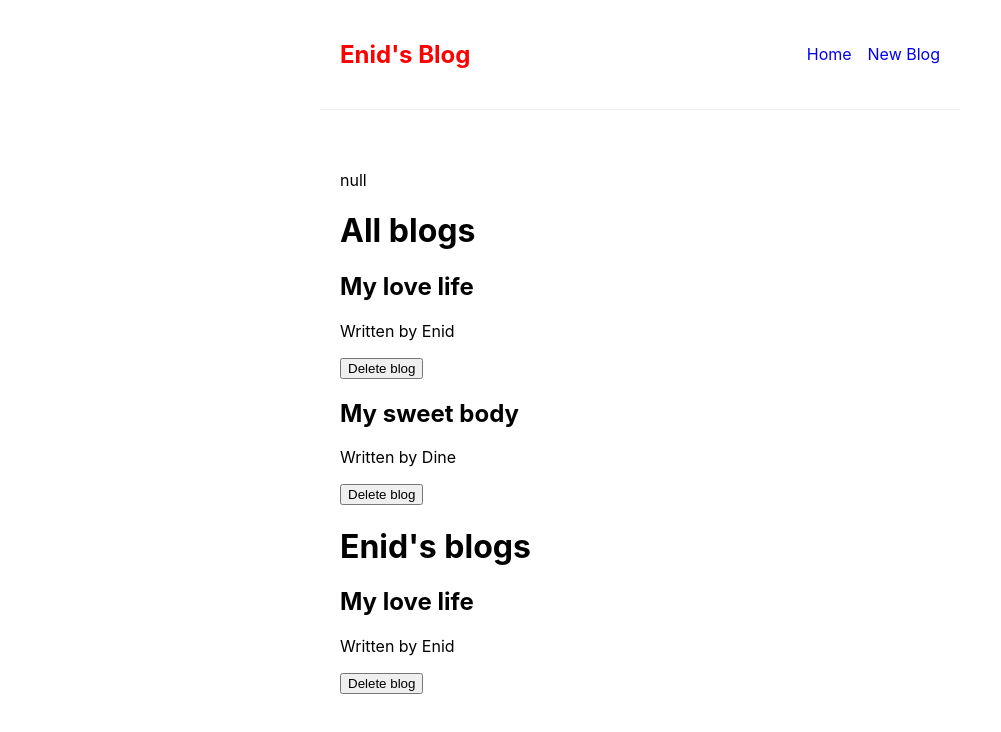
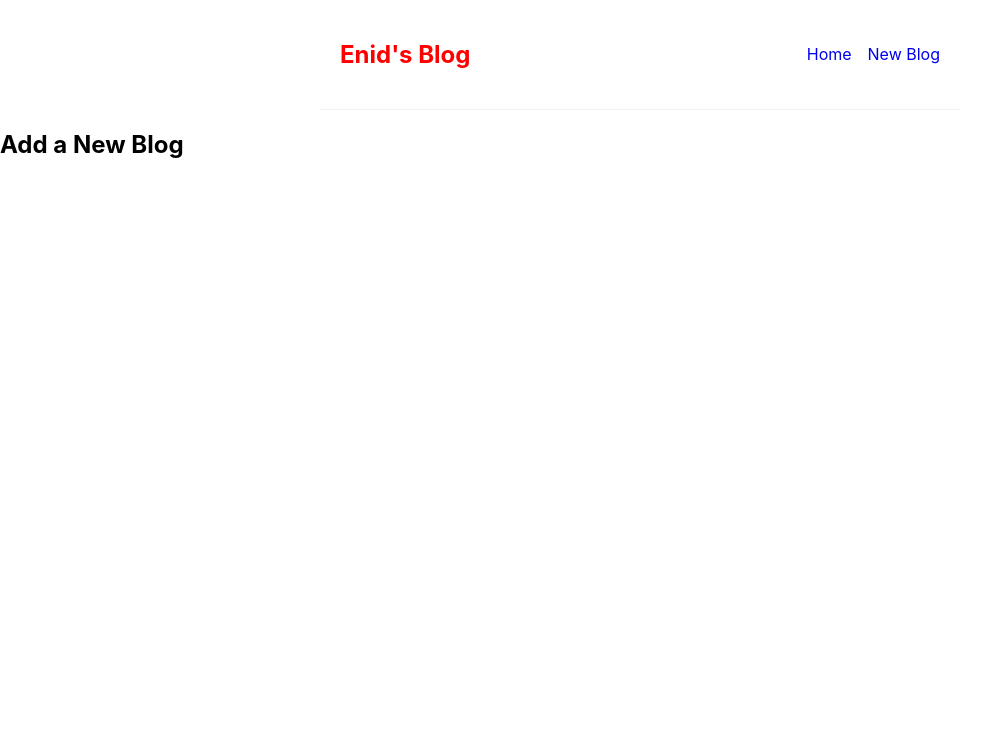
Before and after one commit to MissDine/react-polish, a React (Create React App) app: page /create in a window 1280 px wide. Shown: the top 732 px of the page, without its empty margins (0-1001 px from the left). Built offline with nearby package versions, Linux system fonts and the light colour scheme; data requests are answered from the project's data file.

Commit message:
Feature edit

```diff
--- a/package.json
+++ b/package.json
@@ -8,6 +8,7 @@
     "@testing-library/user-event": "^13.5.0",
     "react": "^18.2.0",
     "react-dom": "^18.2.0",
+    "react-router-dom": "^5.3.3",
     "react-scripts": "5.0.1",
     "web-vitals": "^2.1.4"
   },
--- a/src/App.js
+++ b/src/App.js
@@ -1,14 +1,25 @@
 
 import "./index.css"
 import Navbar from './components/Navbar';
-import Home from "./components/Home"
+import Home from "./components/Home";
+import {BrowserRouter as Router, Route, Switch} from "react-router-dom" ;
+import Create from "./components/Create";
 
 function App() {
   return (
-    <div className="App">
+    <Router>
+      <div className="App">
       <Navbar/>
-      <Home/>
+      <Switch>
+        <Route exact path = "/">
+          <Home/>
+        </Route>
+        <Route exact path = "/create">
+          <Create/>
+        </Route>
+      </Switch>
     </div>
+    </Router>
   );
 }
 
--- /dev/null
+++ b/src/components/Create.js
@@ -0,0 +1,9 @@
+const Create = () => {
+    return (
+        <div className="create">
+            <h2>Add a New Blog</h2>
+        </div>
+    );
+}
+
+export default Create;
--- a/src/components/Home.js
+++ b/src/components/Home.js
@@ -30,8 +30,9 @@ const Home = () => {
     })
     // UseEffect to fetch some data
     useEffect(()=>{
+        const abortCont = new AbortController();
         // setTimeout(()=>{
-            fetch("http://localhost:8000/blogs")
+            fetch("http://localhost:8000/blogs", {signal: abortCont.signal})
         .then(response => {
             if(!response.ok){
                 throw Error("Could not fetch the data")
@@ -48,6 +49,7 @@ const Home = () => {
             setError(err.message)
     })
         // },1000)
+        return () => abortCont.abort();
     }, [])
     return (
         <div className="home">
--- a/src/components/Navbar.js
+++ b/src/components/Navbar.js
@@ -1,11 +1,13 @@
 import "../index.css"
+import {Link} from "react-router-dom"
+
 const Navbar = () => {
     return (
         <nav className="navbar">
             <h1>Enid's Blog</h1>
             <div className="links">
-                <a href="/">Home</a>
-                <a href="/create">New Blog</a>
+                <Link to="/">Home</Link>
+                <Link to="/create">New Blog</Link>
             </div>
         </nav>
     )
```
Also changed, not shown: 1 other file (tests, documents, lock files or other folders).
